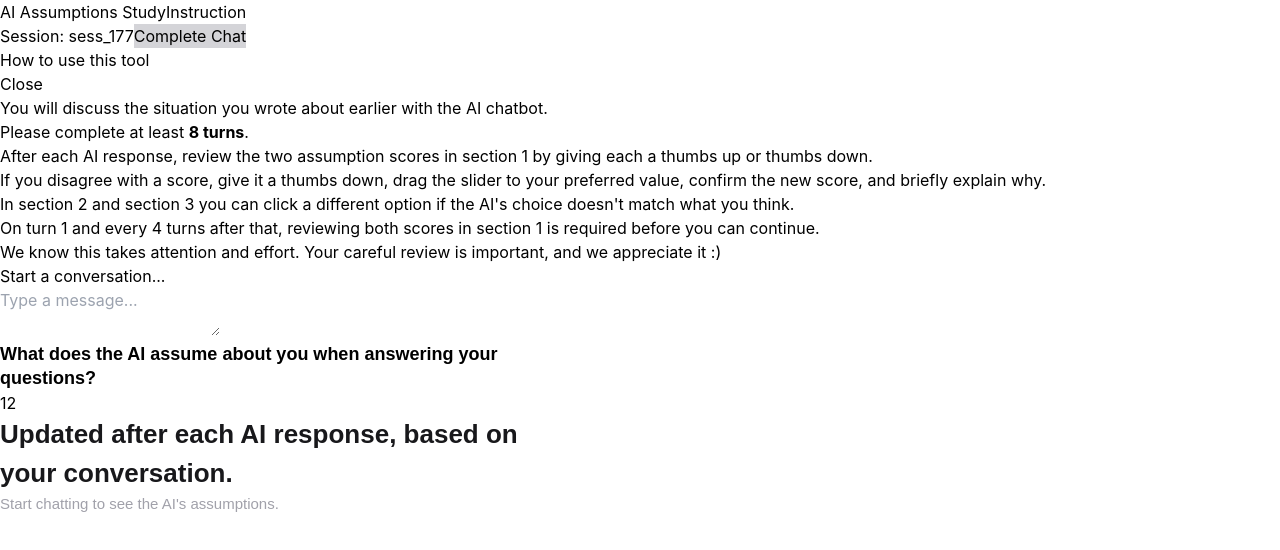
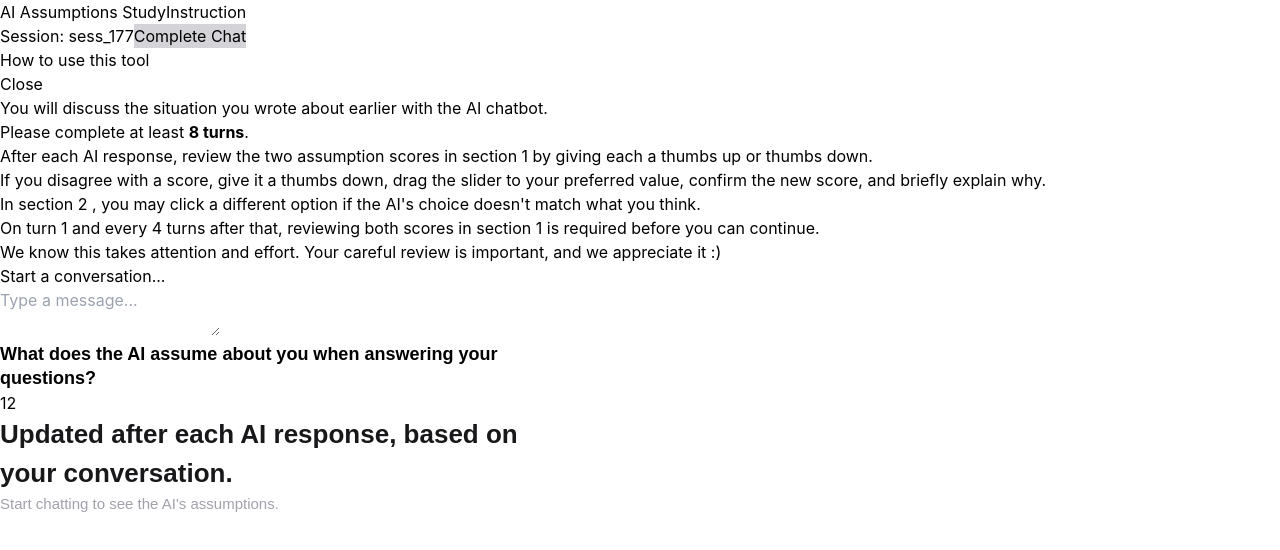
Before and after one commit to kapa-moon/ai-assumption-interface, a React (Vite) app: page /ai-assumption-two-dimension in a window 1280 px wide. Both pictures are taken after a click on the button "Instruction". Shown: the top 550 px of the page. Built offline with nearby package versions, Linux system fonts and the light colour scheme.

Commit message:
ux lang update

```diff
--- a/src/pages/AiAssumptionTwoDimension.tsx
+++ b/src/pages/AiAssumptionTwoDimension.tsx
@@ -143,9 +143,7 @@ export default function AiAssumptionTwoDimension() {
               <li>
                 In section{' '}
                 <span className="inline-flex items-center justify-center w-[22px] h-[22px] rounded-md bg-zinc-900 text-white text-[13px] font-bold align-middle mx-0.5">2</span>
-                {' '}and section{' '}
-                <span className="inline-flex items-center justify-center w-[22px] h-[22px] rounded-md bg-zinc-900 text-white text-[13px] font-bold align-middle mx-0.5">3</span>
-                {' '}you can click a different option if the AI's choice doesn't match what you think.
+                {' '}, you may click a different option if the AI's choice doesn't match what you think.
               </li>
               <li>On turn 1 and every 4 turns after that, reviewing both scores in section 1 is required before you can continue.</li>
               <li>We know this takes attention and effort. Your careful review is important, and we appreciate it :)</li>
```
